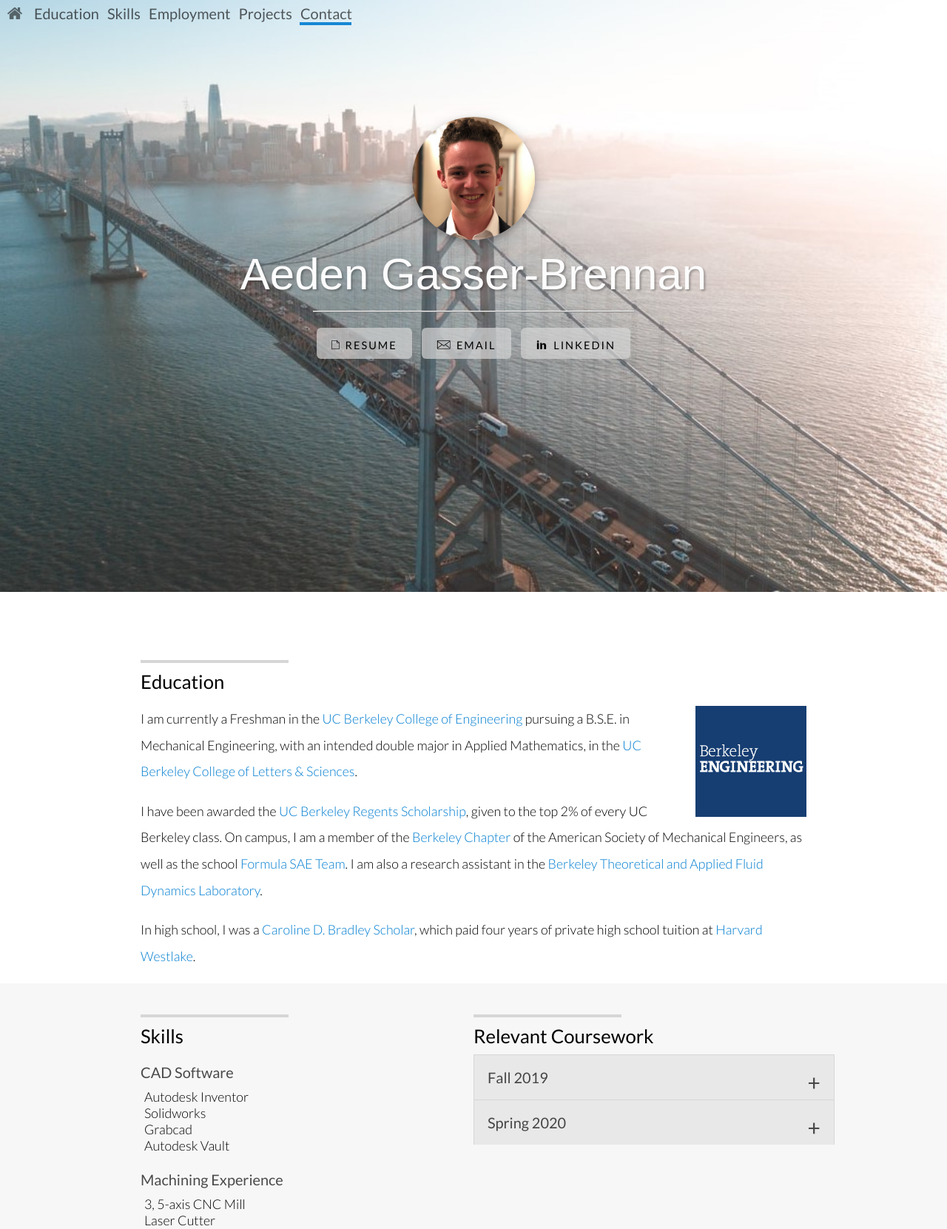
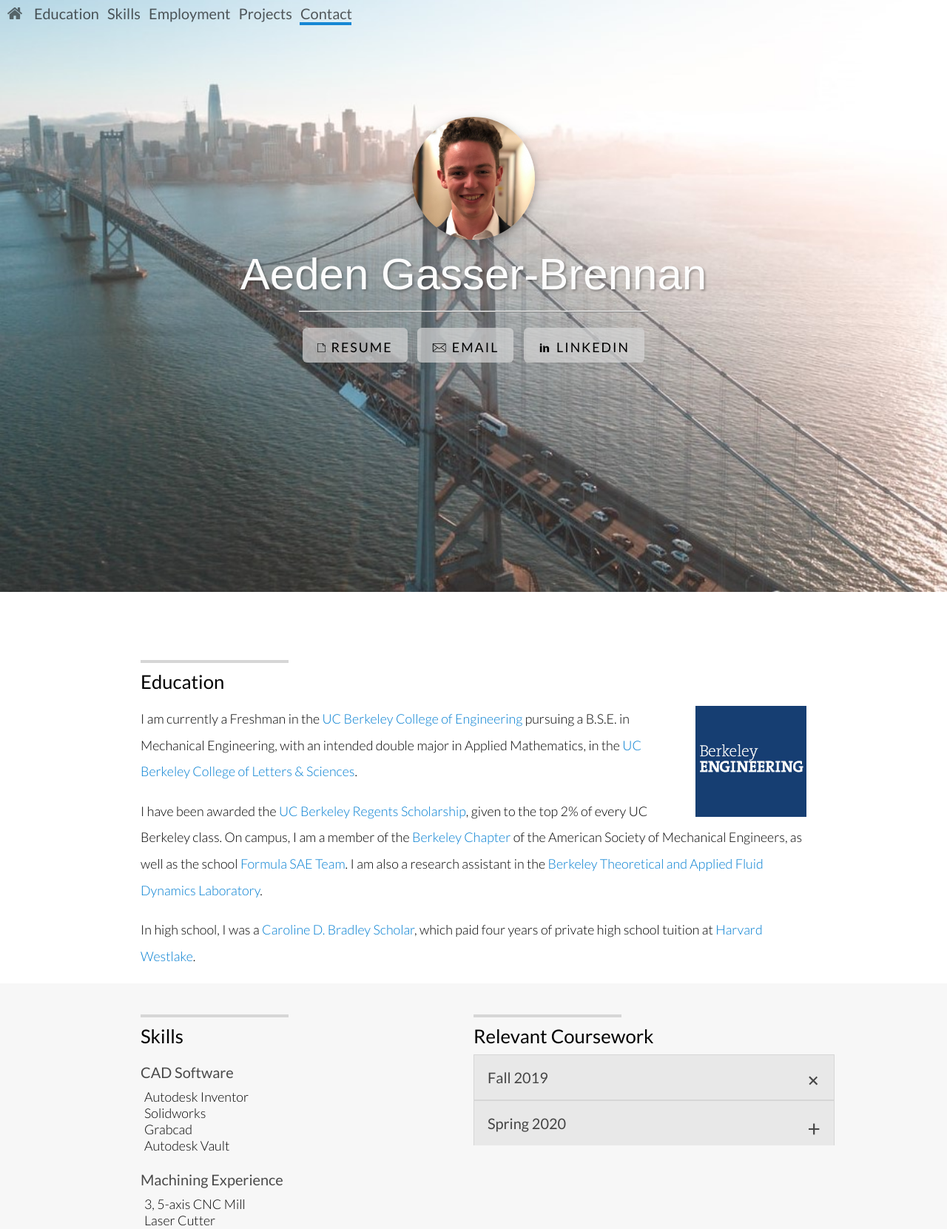
Before and after one commit to AedenGB/portfolio-website, a Flask app: page / in a window 1280 px wide. Shown: the top 1661 px of the page at 74% size. Run offline with Flask 2, Linux system fonts and the light colour scheme.

Commit message:
removed button elements, replaced with divs

```diff
--- a/app/static/css/index.css
+++ b/app/static/css/index.css
@@ -86,7 +86,7 @@ body{
   margin: 0;
 }
 
-body, button{
+body{
     font-family: 'Lato', sans-serif;
 }
 #body-content{
@@ -225,12 +225,6 @@ a{
   top:-45;
 }
 
-button{
-  font-size: var(--button-font-size);
-  border: none;
-  outline: none;
-}
-
 .contact-button-container{
   text-align: center;
   position: absolute;
@@ -247,9 +241,10 @@ button{
   box-shadow: 0px -1px white;
   margin-left: 30px;
   margin-right: 30px;
-  max-width: 450px;
+  max-width: 500px;
 }
 .floating-button{
+  display: inline-block;
   font-weight: 400;
   letter-spacing: 2px;
   color: var(--dark-text-color);
@@ -367,21 +362,20 @@ figcaption{
   float: right;
   transition: transform 0.25s;
 }
-.expanded:after{
+.accordion.expanded:after{
   transform: rotate(135deg);
 }
 .panel {
-  transition: max-height 0.5s;
-  max-height: 0;
-  padding: 0 22px;
+  height: 0;
+  padding: 0 18px;
   margin: 0;
   background-color: var(--light-background-color);
   overflow: hidden;
   border:none;
+  width: 100%;
+  transition: height 1s;
 }
-.expanded{
-  max-height: 550px;
+.panel.expanded{
   border: 1px solid var(--medium-element-color);
   border-top: 0px;
-  transition: max-height 1s;
 }
--- a/app/static/javascript/index.js
+++ b/app/static/javascript/index.js
@@ -69,9 +69,12 @@ $(document).ready(function(){
   }
   function open_accordion(accordion){
     var current_panel = $(accordion).next(".panel");
+    var panel_height = current_panel.scrollHeight;
     $(".accordion, .panel").not(current_panel).not(accordion).removeClass("expanded");
     $(accordion).toggleClass("expanded");
     $(current_panel).toggleClass("expanded");
+    $(current_panel).css("height", panel_height);
+    console.log(panel_height);
   }
 
   function all_actions() {
--- a/app/templates/index.html
+++ b/app/templates/index.html
@@ -34,9 +34,9 @@
           <img id = "profile-photo" class = "shadow" src = "{{url_for('static', filename='images/profile-photo.JPG')}}">
           <span id = "name">Aeden Gasser-Brennan</span>
           <span class = "button-container">
-            <a target="_blank" href = "{{url_for('static', filename='documents/resume.pdf')}}"><button class = "floating-button"><img class = "icon" src = "{{url_for('static', filename='images/document-icon.png')}}">RESUME</button></a>
-            <a href = "mailto:aedengb@gmail.com"><button class = "floating-button"><img class = "icon" src = "{{url_for('static', filename='images/mail-icon.png')}}">EMAIL</button></a>
-            <a target="_blank" href = "https://www.linkedin.com/in/aedengasserbrennan/"><button class = "floating-button"><img class = "icon" src = "{{url_for('static', filename='images/linkedin-icon.png')}}">LINKEDIN</button></a>
+            <a target="_blank" href = "{{url_for('static', filename='documents/resume.pdf')}}"><div class = "floating-button"><img class = "icon" src = "{{url_for('static', filename='images/document-icon.png')}}">RESUME</div></a>
+            <a href = "mailto:aedengb@gmail.com"><div class = "floating-button"><img class = "icon" src = "{{url_for('static', filename='images/mail-icon.png')}}">EMAIL</div></a>
+            <a target="_blank" href = "https://www.linkedin.com/in/aedengasserbrennan/"><div class = "floating-button"><img class = "icon" src = "{{url_for('static', filename='images/linkedin-icon.png')}}">LINKEDIN</div></a>
           </span>
       </div>
 
@@ -97,8 +97,8 @@
           <div class = "column">
             <a class = "section-heading" href = "#Skills">Relevant Coursework</a>
             <div class = "inline-object">
-                <div class="accordion">Fall 2019</div>
-                  <div class="panel">
+                <div class="accordion expanded">Fall 2019</div>
+                  <div class="panel expanded">
                       <p><a class = "external-link" target="_blank" href = "https://classes.berkeley.edu/content/2019-fall-engin-25-001-lec-001"><b>ENGIN 25</b> Visualization for Design</a></p>
                       <p><a class = "external-link" target="_blank" href = "https://classes.berkeley.edu/content/2019-fall-math-54-003-lec-003"><b>MATH 54</b> Linear Algebra and Diffrential Equations</a></p>
                       <p><a class = "external-link" target="_blank" href = "https://classes.berkeley.edu/content/2019-fall-chem-1a-002-lec-002"><b>CHEM 1A</b> General Chemistry</a></p>
@@ -151,8 +151,8 @@
             I am currently an undergraduate research assistant in the <a class = "inline-link" target="_blank" href = "https://taflab.berkeley.edu/">Berkeley Theoretical and Applied Fluid Dynamics Laboratory<a>. I am a member of a team working on the US Department of Energy <a class = "inline-link" target="_blank" href = "https://americanmadechallenges.org/wavestowater/">Waves to Water Prize</a>. This past semester, I created <a class = "inline-link" target="_blank" href = "https://github.com/AedenGB/WavesToWaterSimulator">simulator in Matlab</a> that demonstrated issues with ability of rotary pump to capture energy from wave energy source while remaining lubricated. I also wrote software to determine the optimal flywheel weight, and spool diameter to maximize the energy capture of our pumping system at various wave frequencies and amplitudes.
           </p>
           <p style = "text-align:center">
-            <a target="_blank" href = "{{url_for('static', filename='documents/pump-simulation-report.pdf')}}"><button class = "floating-button"><img class = "icon" src = "{{url_for('static', filename='images/document-icon.png')}}">REPORT ON FINDINGS</button></a>
-            <a target="_blank" href = "https://github.com/AedenGB/WavesToWaterSimulator"><button class = "floating-button"><img class = "icon" src = "{{url_for('static', filename='images/github-icon.png')}}">SIMULATOR REPO</button></a>
+            <a target="_blank" href = "{{url_for('static', filename='documents/pump-simulation-report.pdf')}}"><div class = "floating-button"><img class = "icon" src = "{{url_for('static', filename='images/document-icon.png')}}">REPORT ON FINDINGS</div></a>
+            <a target="_blank" href = "https://github.com/AedenGB/WavesToWaterSimulator"><div class = "floating-button"><img class = "icon" src = "{{url_for('static', filename='images/github-icon.png')}}">SIMULATOR REPO</div></a>
           </p>
           <div class="inline-object-small carousel-container">
             <a class="left disabled">&#10094;</a>
@@ -229,11 +229,11 @@
       <div id = "Contact-Section" class = "body-section">
           <a class = "anchor" name="Contact">a</a>
           <div class = "contact-button-container">
-            <a href = "mailto:aeden.gb@gmail.com"><button class = "floating-button"><img class = "icon" src = "{{url_for('static', filename='images/mail-icon.png')}}">AEDEN.GB@GMAIL.COM</button></a>
-            <a href = "mailto:aedengb@berkeley.edu"><button class = "floating-button"><img class = "icon" src = "{{url_for('static', filename='images/mail-icon.png')}}">AEDENGB@BERKELEY.EDU</button></a>
-            <a target="_blank" href = "{{url_for('static', filename='documents/resume.pdf')}}"><button class = "floating-button"><img class = "icon" src = "{{url_for('static', filename='images/document-icon.png')}}">RESUME</button></a>
-            <a target="_blank" href = "https://www.linkedin.com/in/aedengasserbrennan/"><button class = "floating-button"><img class = "icon" src = "{{url_for('static', filename='images/linkedin-icon.png')}}">LINKEDIN</button></a>
-            <a target="_blank" href = "https://github.com/AedenGB"><button class = "floating-button"><img class = "icon" src = "{{url_for('static', filename='images/github-icon.png')}}">GITHUB</button></a>
+            <a href = "mailto:aeden.gb@gmail.com"><div class = "floating-button"><img class = "icon" src = "{{url_for('static', filename='images/mail-icon.png')}}">AEDEN.GB@GMAIL.COM</div></a>
+            <a href = "mailto:aedengb@berkeley.edu"><div class = "floating-button"><img class = "icon" src = "{{url_for('static', filename='images/mail-icon.png')}}">AEDENGB@BERKELEY.EDU</div></a>
+            <a target="_blank" href = "{{url_for('static', filename='documents/resume.pdf')}}"><div class = "floating-button"><img class = "icon" src = "{{url_for('static', filename='images/document-icon.png')}}">RESUME</div></a>
+            <a target="_blank" href = "https://www.linkedin.com/in/aedengasserbrennan/"><div class = "floating-button"><img class = "icon" src = "{{url_for('static', filename='images/linkedin-icon.png')}}">LINKEDIN</div></a>
+            <a target="_blank" href = "https://github.com/AedenGB"><div class = "floating-button"><img class = "icon" src = "{{url_for('static', filename='images/github-icon.png')}}">GITHUB</div></a>
           </div>
       </div>
 
```
